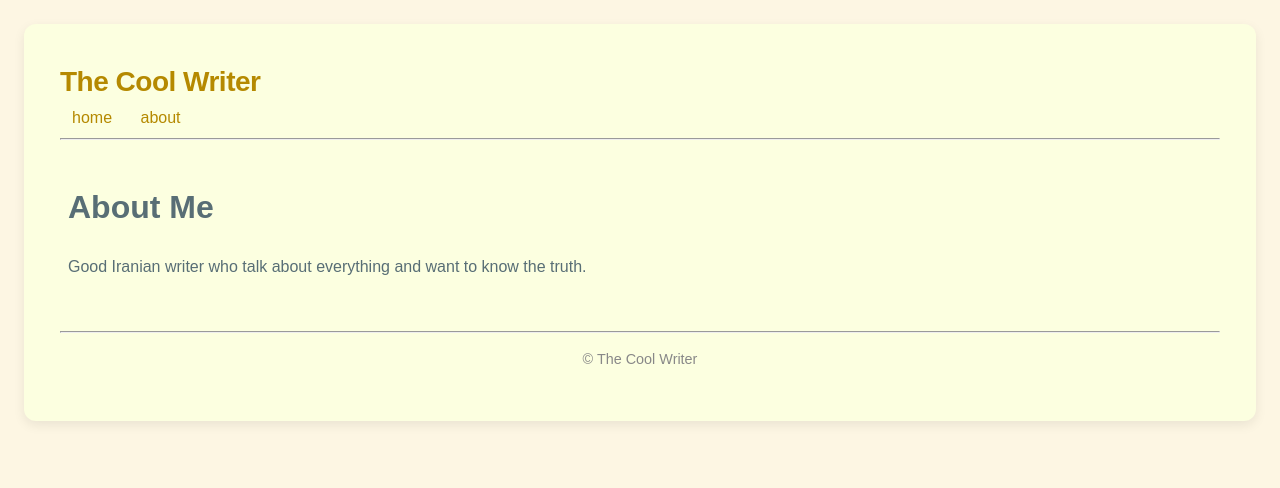
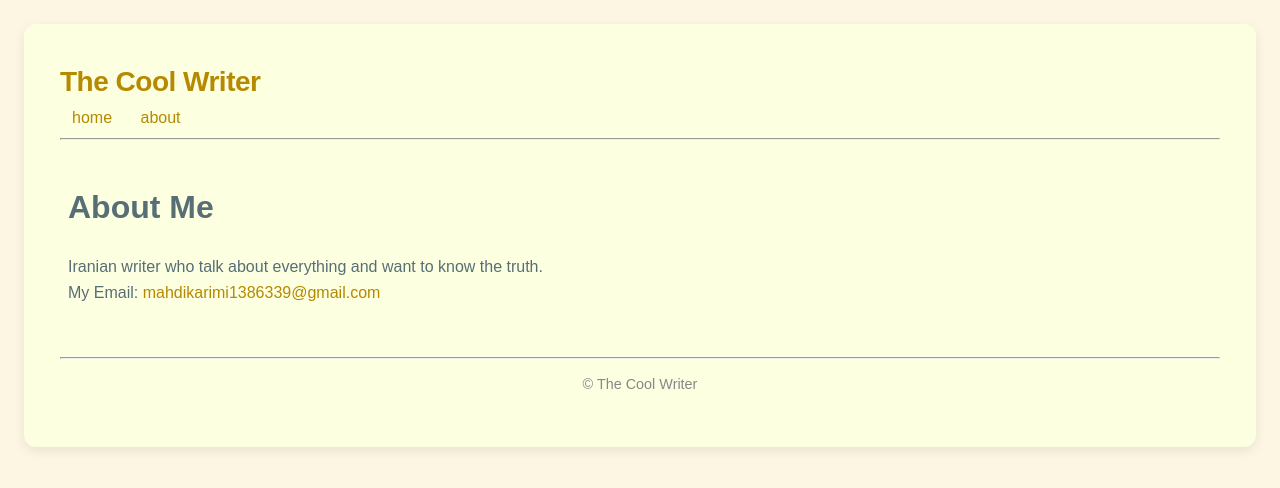
Before and after one commit to mahdikarimi1386339/mahdikarimi1386339.github.io, a Jekyll site: the page built from about.md, in a window 1280 px wide. Shown: the top 488 px of the page. Built offline with Jekyll 4.4.1, drawn with Linux system fonts in a browser that asks for light colours; some web fonts are replaced.

Commit message:
some correcting in about and new post (zizek article)

```diff
--- a/about.md
+++ b/about.md
@@ -6,4 +6,6 @@ permalink: /about/
 
 # About Me
 
-Good Iranian writer who talk about everything and want to know the truth.
+Iranian writer who talk about everything and want to know the truth.
+<br>
+My Email: <a href="https://mahdikarimi1386339@gmail.com/">mahdikarimi1386339@gmail.com</a>
```
Also changed, not shown: _posts/2025-10-18-barbie-cannot-handle-translation.md (+1 -0 lines), 5 other files.
